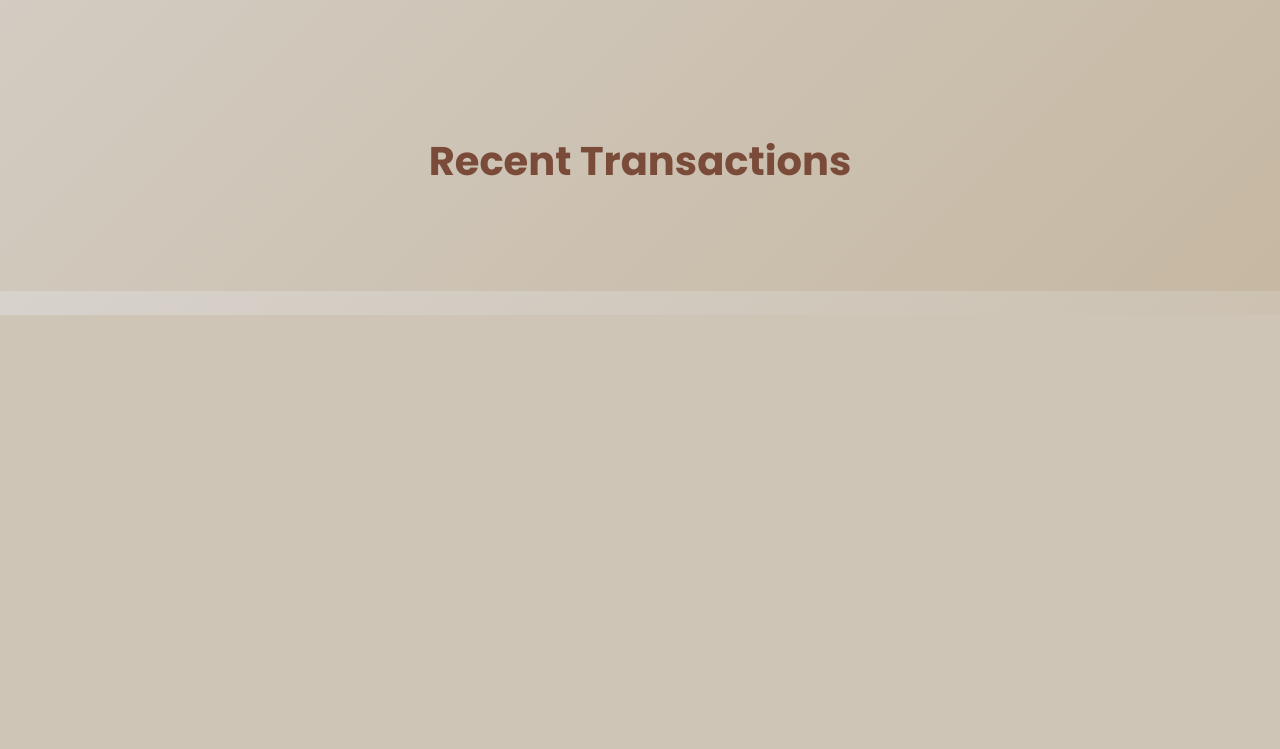
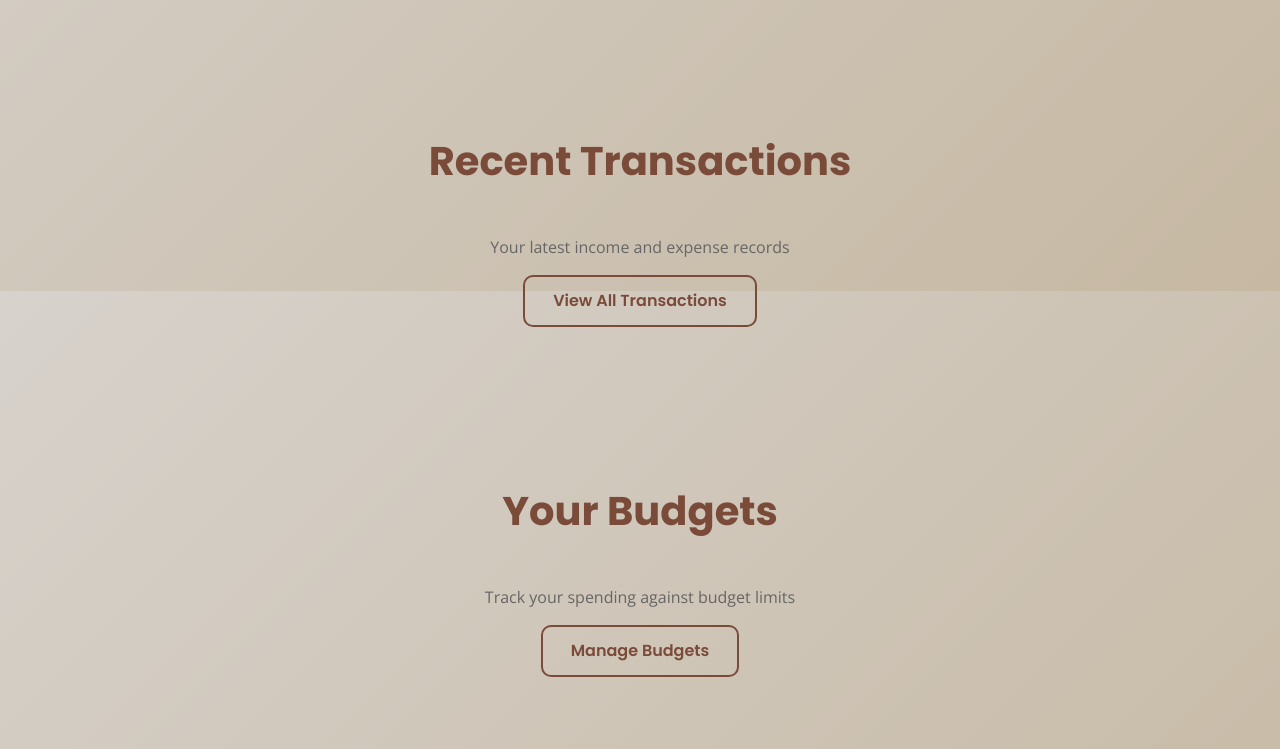
Before and after one commit to linaaelkhateeb/BudgetTracker, a PHP site: page /dashboard.php in a window 1280 px wide. Shown: the part 1309-2058 px from the top of the page. Before the commit the page ends 1624 px from the top, so only its background shows below. Run offline with PHP 8.4, Linux system fonts and the light colour scheme; data comes from the database, SQL or seed files in the repository; data that the repository does not hold is empty.

Commit message:
sections

```diff
--- a/dashboard.php
+++ b/dashboard.php
@@ -170,52 +170,43 @@
             </div>
         </div>
     </section>
+<!-- Transactions Section -->
+<section class="section" id="transactions">
+    <div class="section-header">
+        <h2 class="section-title">Recent Transactions</h2>
+        <p class="section-description">Your latest income and expense records</p>
+        <a href="transactions.php" class="btn btn-outline">View All Transactions</a>
+    </div>
+    <div class="transactions-list">
+        <!-- Transaction items will go here -->
+    </div>
+</section>
 
-    <!-- Recent Transactions Section -->
-    <section class="section" id="transactions">
-        <h2 class="section-title">Recent Transactions</h2>
-        <div class="transactions-section fade-in">
-            <?php
-            // Get recent transactions
-            $transactions_sql = "SELECT * FROM transactions WHERE user_id = ? ORDER BY date DESC LIMIT 5";
-            $transactions_stmt = $conn->prepare($transactions_sql);
-            if ($transactions_stmt) {
-                $transactions_stmt->bind_param("i", $user_id);
-                $transactions_stmt->execute();
-                $transactions_result = $transactions_stmt->get_result();
-
-                if ($transactions_result->num_rows > 0): ?>
-                    <div class="transactions-list">
-                        <?php while($transaction = $transactions_result->fetch_assoc()): ?>
-                            <div class="transaction-item">
-                                <div class="transaction-info">
-                                    <div class="transaction-desc"><?= htmlspecialchars($transaction['description']) ?></div>
-                                    <div class="transaction-category"><?= htmlspecialchars($transaction['category']) ?></div>
-                                    <div class="transaction-date"><?= date('M j, Y', strtotime($transaction['date'])) ?></div>
-                                </div>
-                                <div class="transaction-amount <?= $transaction['type'] ?>">
-                                    <?= $transaction['type'] == 'income' ? '+' : '-' ?>$<?= number_format($transaction['amount'], 2) ?>
-                                </div>
-                            </div>
-                        <?php endwhile; ?>
-                    </div>
-                <?php else: ?>
-                    <div class="no-transactions">
-                        <p>No transactions yet. <a href="#" id="add-first-transaction">Add your first transaction!</a></p>
-                    </div>
-                <?php endif;
-                $transactions_stmt->close();
-            } else {
-                echo '<div class="no-transactions"><p>Unable to load transactions.</p></div>';
-            }
-            ?>
-        </div>
-    </section>
+<!-- Budgets Section -->
+<section class="section" id="budgets">
+    <div class="section-header">
+        <h2 class="section-title">Your Budgets</h2>
+        <p class="section-description">Track your spending against budget limits</p>
+        <a href="budgets.php" class="btn btn-outline">Manage Budgets</a>
+    </div>
+    <div class="budgets-list">
+        <!-- Budget progress bars will go here -->
+    </div>
+</section>
     <style>
     #summary {
-        margin-top: 0px !important;
+        margin-top: -0px !important;
         transform: translateY(-50px);
     }
+    .section-header {
+    text-align: center;
+    margin-bottom: 2rem;
+}
+
+.section-description {
+    color: #666;
+    margin-bottom: 1rem;
+}
 </style>
 
     <script src="https://cdn.jsdelivr.net/npm/bootstrap@5.3.0/dist/js/bootstrap.bundle.min.js"></script>
```
